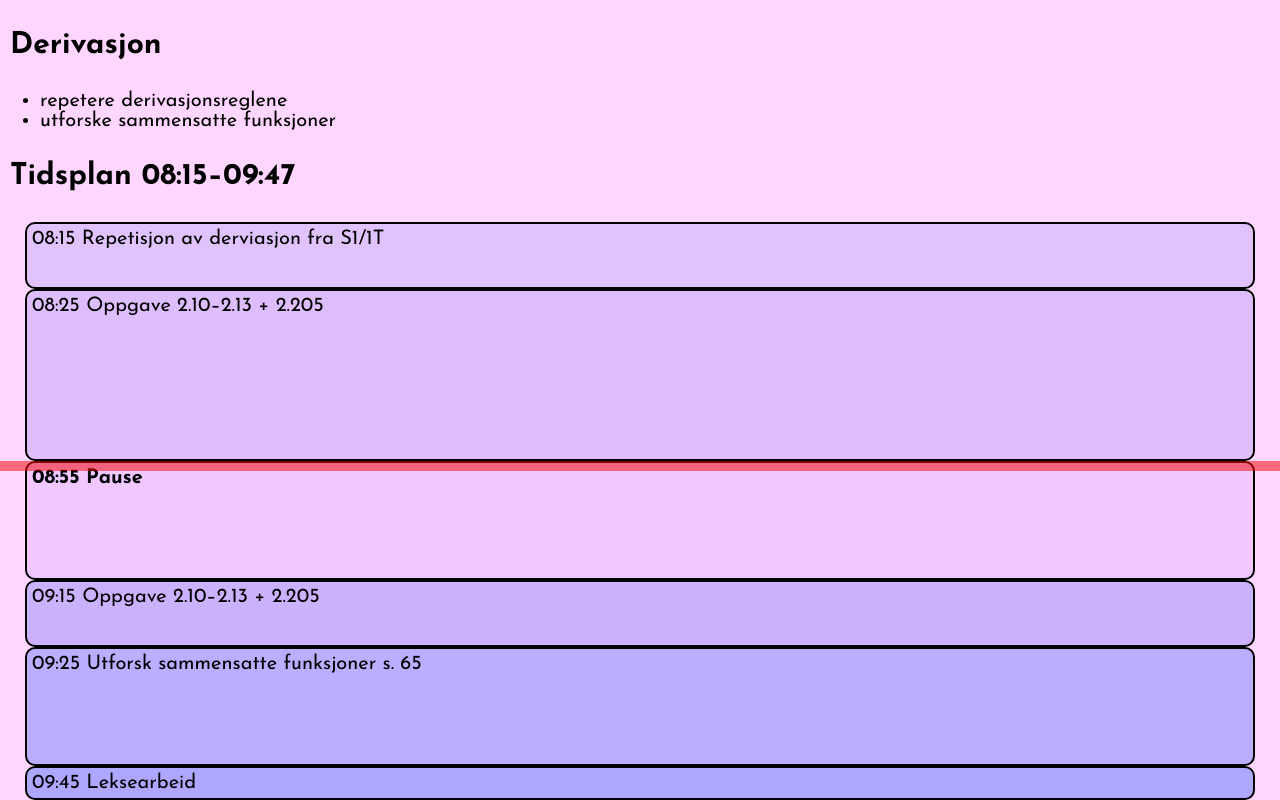
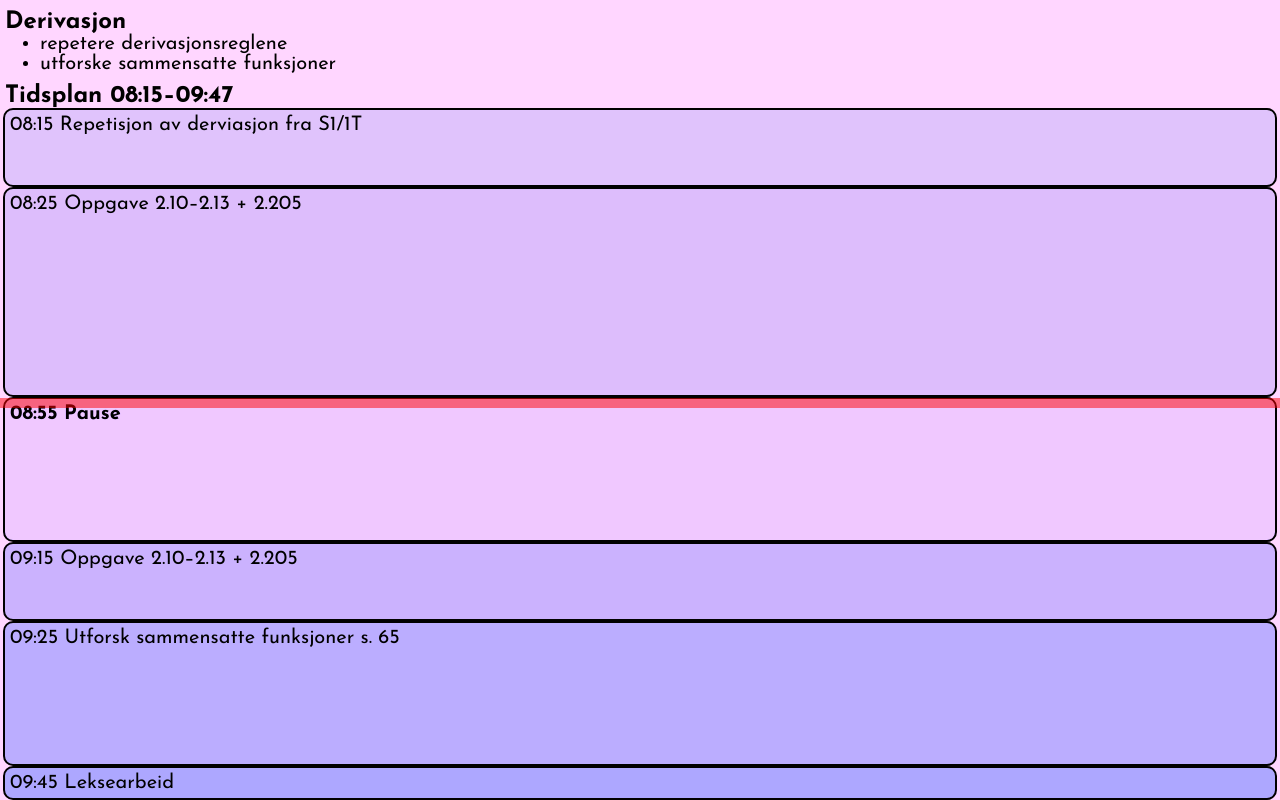
Before and after one commit to stalegjelsten/tidsplan-for-undervisning, a SvelteKit app: page /vis-tidsplan in a window 1280 px wide. Built offline with nearby package versions, Linux system fonts and the light colour scheme.

Commit message:
layout optimizations

```diff
--- a/src/routes/+page.svelte
+++ b/src/routes/+page.svelte
@@ -2,5 +2,7 @@
 	/** @type {import('./$types').PageData} */
 </script>
 
-<p><a href="legg-tidsplan">Legg inn tidsplan</a></p>
-<p><a href="vis-tidsplan">Vis tidsplanen</a></p>
+<nav><ul>
+	<li><a href="legg-tidsplan">Legg inn tidsplan</a></li>
+	<li><a href="vis-tidsplan">Vis tidsplanen</a></li>
+</ul></nav>
--- a/src/routes/vis-tidsplan/+page.svelte
+++ b/src/routes/vis-tidsplan/+page.svelte
@@ -176,11 +176,13 @@
 		font-size: 200%;
 	}
 	h1 {
-		padding: 1rem;
-		font-size: 150%;
+		/* padding: 1rem 1rem 0 1rem; */
+		font-size: 120%;
+		margin: 1rem 0.5rem 0 0.5rem;
 	}
 	#laeringsmaal ul {
 		margin: 0;
+		padding: 0 4rem;
 	}
 	div#container {
 		display: flex;
@@ -201,7 +203,7 @@
 		/* gap: 0.35rem; */
 	}
 	.bolk {
-		width: 95%;
+		width: calc(100vw - 2rem);
 		z-index: 0;
 		border: 2px solid black;
 		min-height: 2rem;
```
Also changed, not shown: src/routes/legg-tidsplan/+page.svelte (+7 -0 lines).
